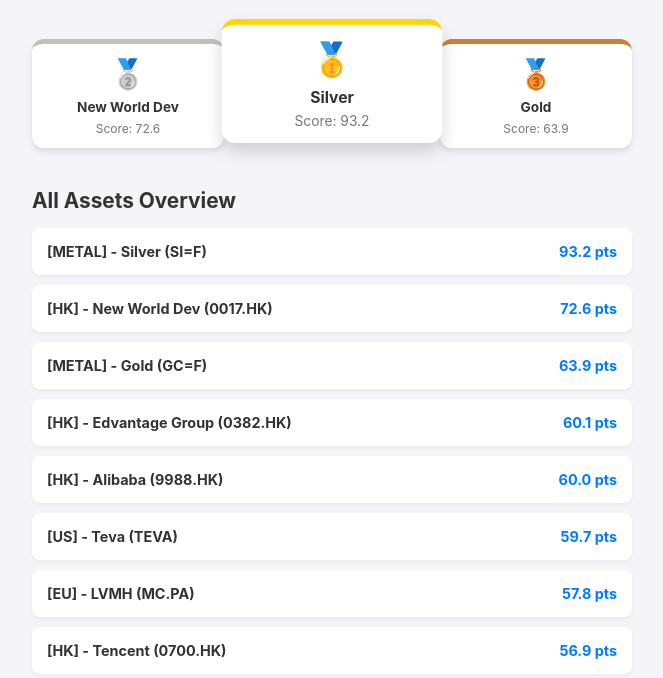
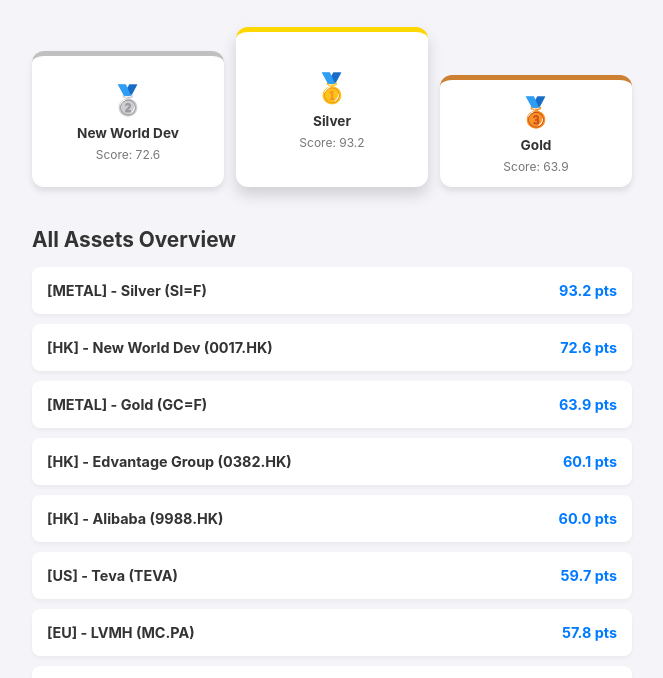
Before and after one commit to fabboulier-rgb/Monthly_Invest, a plain HTML site: page index.html in a window 1280 px wide. Shown: the part 100-778 px from the top of the page, without its empty margins (308-971 px from the left). Drawn offline with Linux system fonts and the light colour scheme.

Commit message:
Update style.css

```diff
--- a/style.css
+++ b/style.css
@@ -19,38 +19,50 @@
 h1 { text-align: center; margin-bottom: 5px; }
 .subtitle { text-align: center; color: #666; margin-top: 0; margin-bottom: 30px; font-size: 0.9rem; }
 
-/* --- LE PODIUM CORRIGÉ --- */
+/* --- LE PODIUM CORRIGÉ (Tailles forcées) --- */
 .scoreboard {
     display: flex;
     justify-content: center;
-    align-items: flex-end;
+    align-items: flex-end; /* Aligne parfaitement sur le sol (axe zéro) */
     margin-bottom: 40px;
-    gap: 2%; /* Espace propre et proportionnel entre les cartes */
+    gap: 2%;
+    height: 160px; /* On impose une hauteur totale pour la zone du podium */
 }
 
 .medal-card {
     background: #fff;
     border-radius: 12px;
-    padding: 12px 5px; /* Moins de marge horizontale pour que le texte rentre */
+    padding: 10px 5px;
     text-align: center;
-    width: 32%; /* Les 3 cartes prennent 96% de l'espace */
+    width: 32%;
     box-shadow: 0 4px 6px rgba(0,0,0,0.1);
-    position: relative; /* Requis pour gérer les plans (z-index) */
-    z-index: 1; /* Les 2ème et 3ème restent à l'arrière */
+
+    /* Magie interne pour centrer le texte proprement peu importe la hauteur */
+    display: flex;
+    flex-direction: column;
+    justify-content: center;
 }
 
+/* On force la hauteur physiquement, peu importe le texte ! */
 .gold {
+    height: 100%; /* L'Or prend toute la hauteur disponible */
     border-top: 5px solid #FFD700;
-    transform: scale(1.15); /* Fait ressortir le vainqueur un peu plus */
-    margin-bottom: 12px;
-    z-index: 10; /* MAGIE : Force la médaille d'or à passer DEVANT les autres */
+    z-index: 10;
     box-shadow: 0 8px 15px rgba(0,0,0,0.15);
 }
 
-.silver { border-top: 5px solid #C0C0C0; }
-.bronze { border-top: 5px solid #CD7F32; }
+.silver {
+    height: 85%; /* L'Argent est toujours plus petit */
+    border-top: 5px solid #C0C0C0;
+    z-index: 2;
+}
 
-/* Ajustement de la typographie du podium pour mobile */
+.bronze {
+    height: 70%; /* Le Bronze est le plus petit */
+    border-top: 5px solid #CD7F32;
+    z-index: 1;
+}
+
 .medal-card h2 { margin: 0; font-size: 1.8rem; }
 .medal-card h3 { margin: 8px 0 5px 0; font-size: 0.85rem; line-height: 1.2; }
 .medal-card p { margin: 0; font-size: 0.75rem; color: #777; }
```
